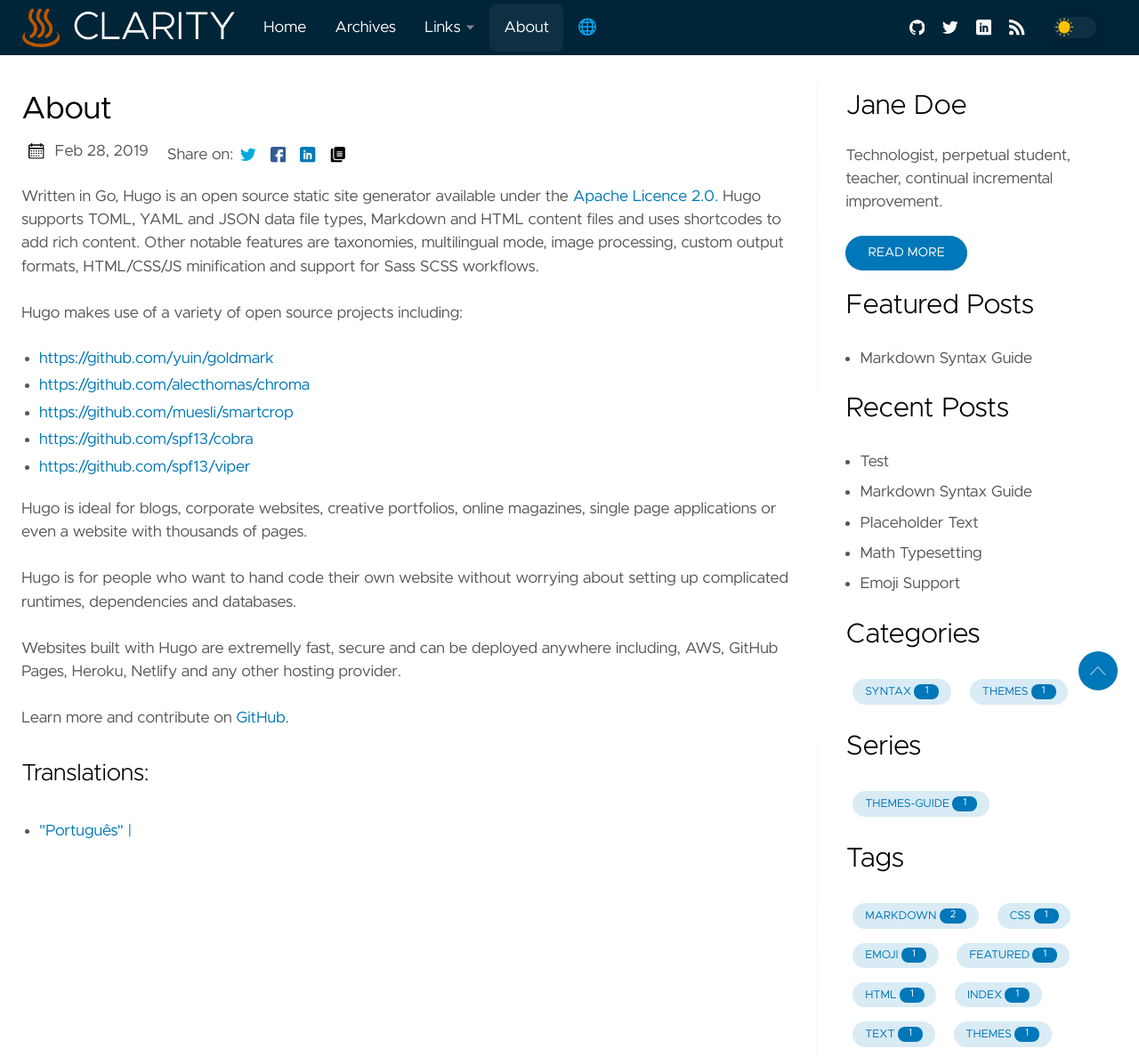
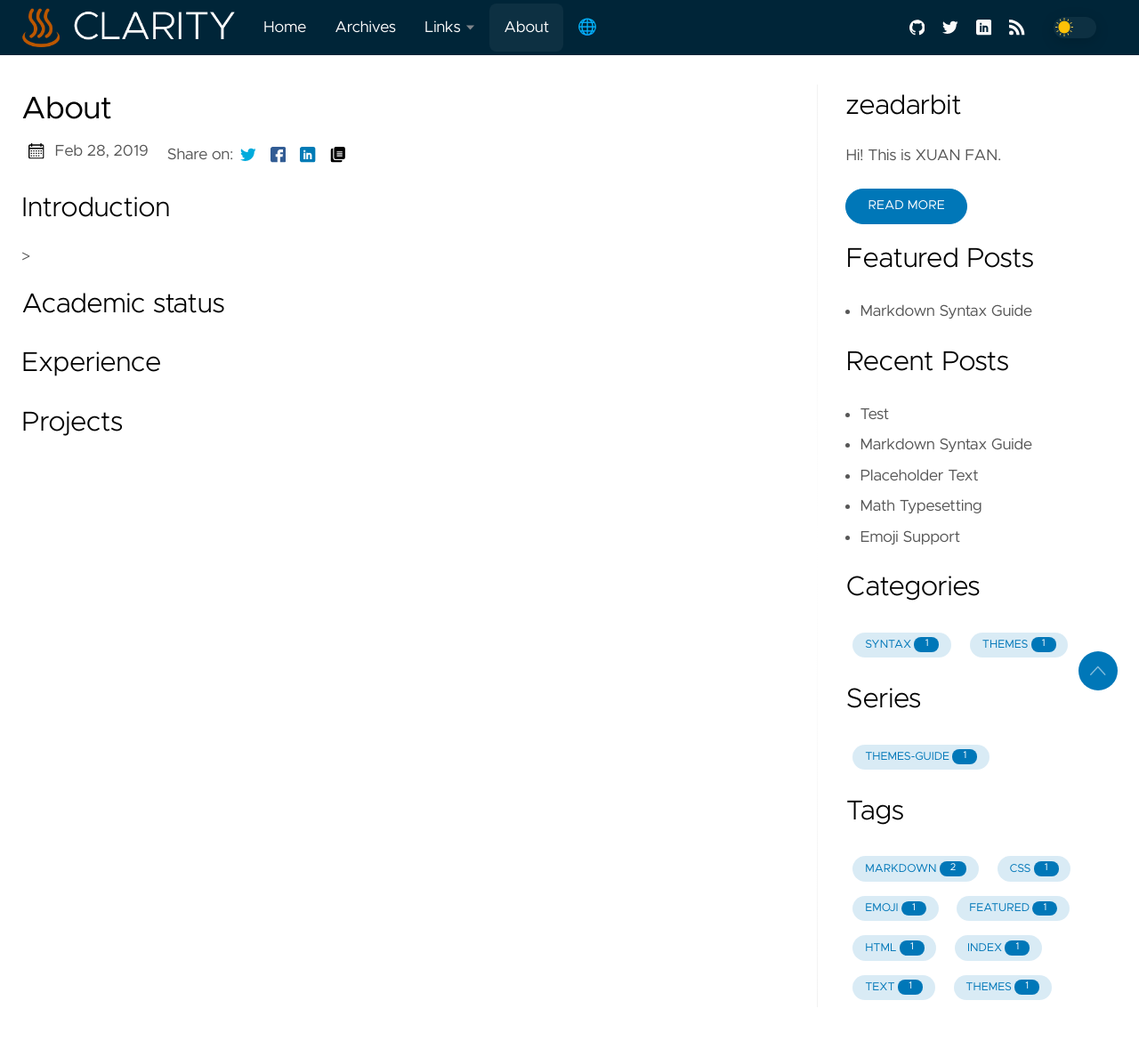
Before and after one commit to zedarbit/zedarbit.github.io, a plain HTML site: page about/index.html in a window 1280 px wide. Shown: the top 1188 px of the page at 89% size. Drawn offline with Linux system fonts and the light colour scheme.

Commit message:
Update index.html

```diff
--- a/about/index.html
+++ b/about/index.html
@@ -107,7 +107,7 @@
       </div>
 
 <div class='follow'>
-  <a href="https://github.com/#">
+  <a href="https://github.com/zedarbit/#">
     <svg class="icon">
   <use xlink:href="#github"></use>
 </svg>
@@ -177,39 +177,20 @@
   </div>
 
 
-    <p>Written in Go, Hugo is an open source static site generator available under the <a href="https://github.com/gohugoio/hugo/blob/master/LICENSE">Apache Licence 2.0.</a> Hugo supports TOML, YAML and JSON data file types, Markdown and HTML content files and uses shortcodes to add rich content. Other notable features are taxonomies, multilingual mode, image processing, custom output formats, HTML/CSS/JS minification and support for Sass SCSS workflows.</p>
-<p>Hugo makes use of a variety of open source projects including:</p>
-<ul>
-<li><a href="https://github.com/yuin/goldmark">https://github.com/yuin/goldmark</a></li>
-<li><a href="https://github.com/alecthomas/chroma">https://github.com/alecthomas/chroma</a></li>
-<li><a href="https://github.com/muesli/smartcrop">https://github.com/muesli/smartcrop</a></li>
-<li><a href="https://github.com/spf13/cobra">https://github.com/spf13/cobra</a></li>
-<li><a href="https://github.com/spf13/viper">https://github.com/spf13/viper</a></li>
-</ul>
-<p>Hugo is ideal for blogs, corporate websites, creative portfolios, online magazines, single page applications or even a website with thousands of pages.</p>
-<p>Hugo is for people who want to hand code their own website without worrying about setting up complicated runtimes, dependencies and databases.</p>
-<p>Websites built with Hugo are extremelly fast, secure and can be deployed anywhere including, AWS, GitHub Pages, Heroku, Netlify and any other hosting provider.</p>
-<p>Learn more and contribute on <a href="https://github.com/gohugoio">GitHub</a>.</p>
+<h2>Introduction</h2>>
+<h2>Academic status</h2>
+<h2>Experience</h2>
+<h2>Projects</h2>
 
 
-
-
-<h3>Translations:</h3>
-<ul>
-
-    <li>
-      <a href="https://zedarbit.github.io/pt/about/">&#34;Português&#34; |</a>
-    </li>
-
-</ul>
 
   </article>
 <aside class="sidebar">
   <section class="sidebar_inner">
 
-      <h2>Jane Doe</h2>
+      <h2>zeadarbit</h2>
       <div class="sidebar_description">
-        Technologist, perpetual student, teacher, continual incremental improvement.
+        Hi! This is XUAN FAN.
       </div>
       <a href='https://zedarbit.github.io/about/' class="button mt-1" role="button">Read More</a>
     <h2 class="mt-4">Featured Posts</h2>
@@ -378,7 +359,7 @@
 <footer class="footer">
   <div class="footer_inner wrap pale">
     <img src='https://zedarbit.github.io/icons/apple-touch-icon.png' class="icon icon_2 transparent">
-    <p>Copyright<span class="year"></span> CLARITY. All Rights Reserved</p><a class="to_top" href="#documentTop">
+    <p>Copyright<span class="year"></span> Zedarbit. All Rights Reserved</p><a class="to_top" href="#documentTop">
   <svg class="icon">
   <use xlink:href="#arrow"></use>
 </svg>
```
